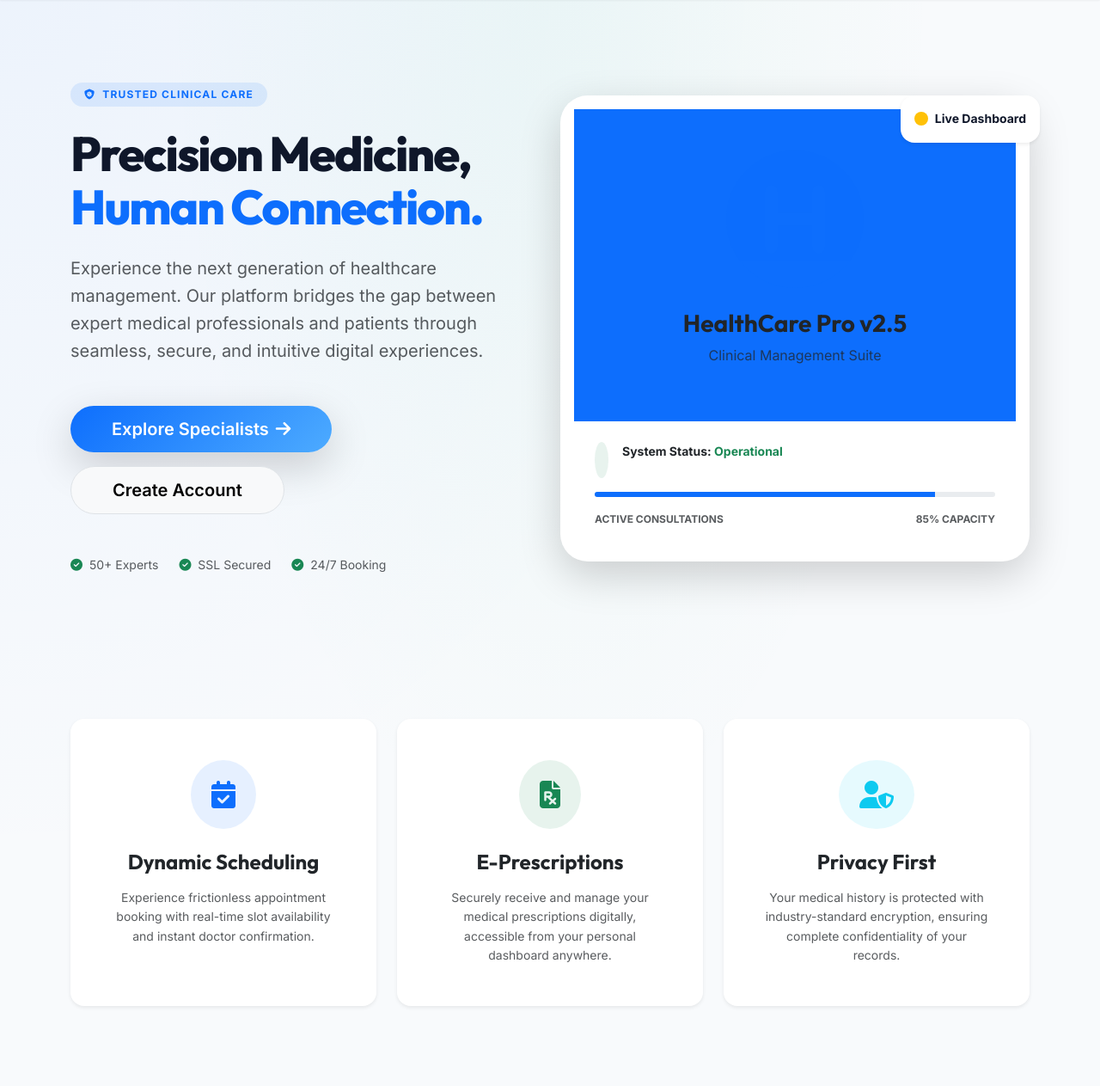
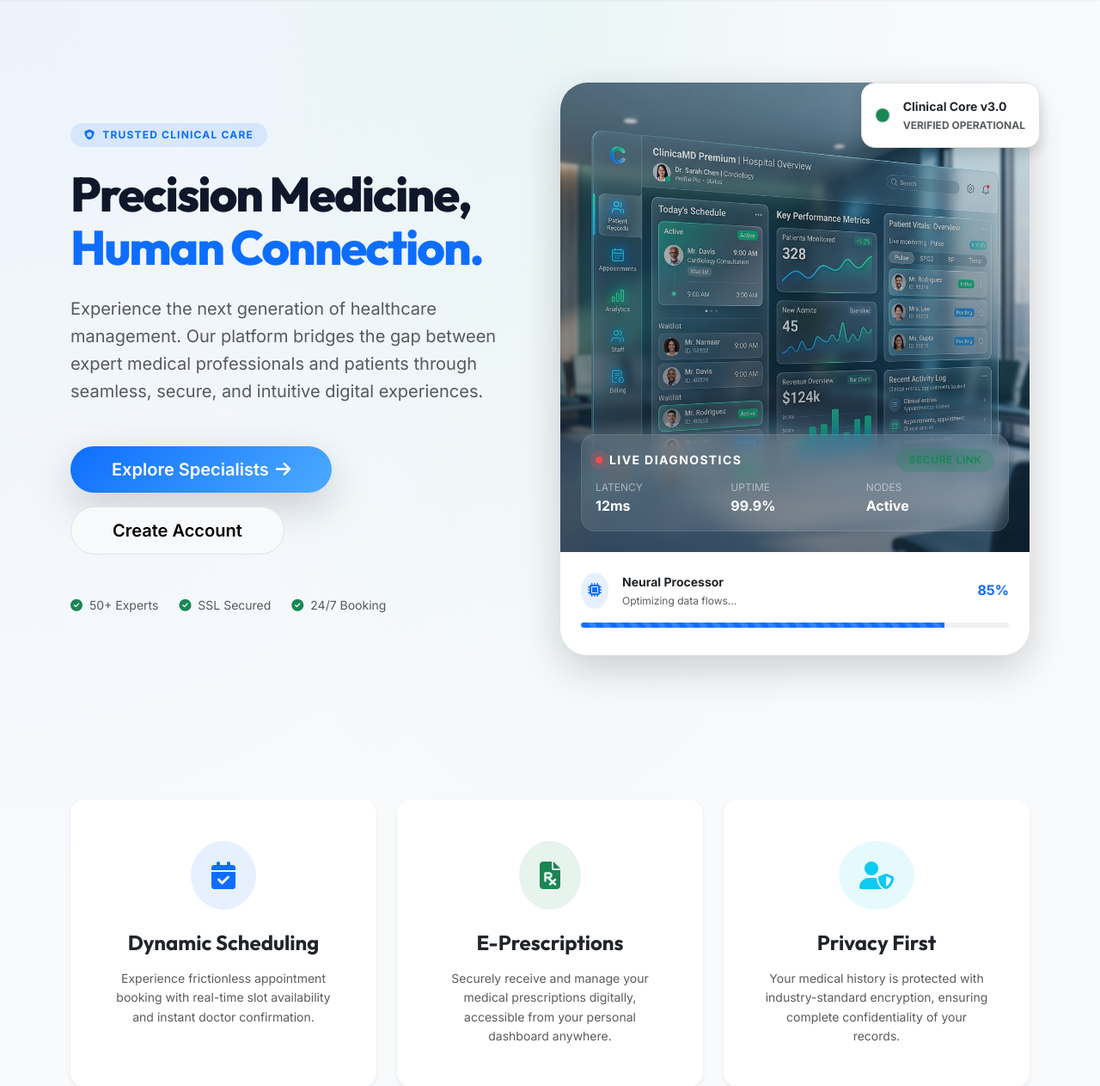
Before and after one commit to jestin-16/healthcare_project, a Django app: page / in a window 1280 px wide. Shown: the part 73-1336 px from the top of the page at 86% size. Run offline with Django 4.2, Linux system fonts and the light colour scheme.

Commit message:
Modernized Home Hero: Replaced placeholder graphics with premium AI-generated Clinical Intelligence dashboard

```diff
--- a/appointments/templates/appointments/home.html
+++ b/appointments/templates/appointments/home.html
@@ -26,33 +26,62 @@
         </div>
     </div>
     <div class="col-lg-6 position-relative">
-        <div class="card border-0 shadow-lg p-3 overflow-hidden" style="border-radius: 2rem;">
-            <div class="bg-primary bg-opacity-5 p-5 text-center">
-                <i class="fas fa-hospital-symbol fa-10x text-primary opacity-25"></i>
-                <div class="mt-4">
-                    <h3 class="fw-bold text-dark">HealthCare Pro v2.5</h3>
-                    <p class="text-muted">Clinical Management Suite</p>
+        <div class="card border-0 shadow-lg overflow-hidden" style="border-radius: 2rem;">
+            <div class="position-relative">
+                <img src="/static/images/hero_dashboard.png" class="img-fluid" alt="Clinical Intelligence Dashboard" style="filter: brightness(0.9); transition: all 0.5s ease;">
+                <div class="position-absolute top-0 start-0 w-100 h-100 bg-gradient-to-t from-dark to-transparent opacity-50"></div>
+
+                <div class="position-absolute bottom-0 start-0 p-4 w-100">
+                    <div class="glass-morphism p-3 rounded-4 border border-white border-opacity-10">
+                        <div class="d-flex justify-content-between align-items-center mb-2">
+                            <div class="d-flex align-items-center gap-2">
+                                <span class="pulse-red"></span>
+                                <span class="text-white small fw-bold text-uppercase ls-wide">Live Diagnostics</span>
+                            </div>
+                            <span class="badge bg-success bg-opacity-25 text-success border-0 small">Secure Link</span>
+                        </div>
+                        <div class="row g-2">
+                            <div class="col-4">
+                                <div class="text-white-50 x-small text-uppercase">Latency</div>
+                                <div class="text-white fw-bold">12ms</div>
+                            </div>
+                            <div class="col-4">
+                                <div class="text-white-50 x-small text-uppercase">Uptime</div>
+                                <div class="text-white fw-bold">99.9%</div>
+                            </div>
+                            <div class="col-4">
+                                <div class="text-white-50 x-small text-uppercase">Nodes</div>
+                                <div class="text-white fw-bold">Active</div>
+                            </div>
+                        </div>
+                    </div>
                 </div>
             </div>
             <div class="card-body p-4 bg-white">
-                <div class="d-flex gap-3 mb-3">
-                    <div class="bg-success bg-opacity-10 p-2 rounded-circle"><i class="fas fa-pulse text-success"></i></div>
-                    <div class="small fw-bold">System Status: <span class="text-success">Operational</span></div>
+                <div class="d-flex align-items-center justify-content-between mb-3">
+                    <div class="d-flex gap-3 align-items-center">
+                        <div class="bg-primary bg-opacity-10 p-2 rounded-circle"><i class="fas fa-microchip text-primary"></i></div>
+                        <div>
+                            <div class="small fw-bold text-dark">Neural Processor</div>
+                            <div class="x-small text-muted">Optimizing data flows...</div>
+                        </div>
+                    </div>
+                    <div class="text-primary fw-bold">85%</div>
                 </div>
-                <div class="progress mb-3" style="height: 6px;">
-                    <div class="progress-bar bg-primary" style="width: 85%;"></div>
-                </div>
-                <div class="d-flex justify-content-between x-small text-muted fw-bold text-uppercase">
-                    <span>Active Consultations</span>
-                    <span>85% Capacity</span>
+                <div class="progress mb-2" style="height: 6px; background-color: #f0f0f0;">
+                    <div class="progress-bar progress-bar-striped progress-bar-animated bg-primary" style="width: 85%;"></div>
                 </div>
             </div>
         </div>
-        <!-- Decorative Elements -->
-        <div class="position-absolute top-0 end-0 mt-n3 me-n3 bg-white shadow-sm p-3 rounded-4 d-none d-lg-block" style="z-index: 2;">
-            <div class="d-flex align-items-center gap-2">
-                <div class="bg-warning p-2 rounded-circle"></div>
-                <span class="fw-bold small">Live Dashboard</span>
+
+        <!-- Floating Badge -->
+        <div class="position-absolute top-0 end-0 mt-n2 me-n2 bg-white shadow p-3 rounded-4 d-none d-lg-block border" style="z-index: 2;">
+            <div class="d-flex align-items-center gap-3">
+                <div class="bg-success p-2 rounded-circle pulse-green shadow-sm"></div>
+                <div>
+                    <div class="fw-bold small text-dark">Clinical Core v3.0</div>
+                    <div class="x-small text-muted text-uppercase fw-bold">Verified Operational</div>
+                </div>
             </div>
         </div>
     </div>
--- a/static/css/style.css
+++ b/static/css/style.css
@@ -230,3 +230,47 @@ h1, h2, h3, h4, h5, h6 {
 .hover-primary:hover {
     color: var(--primary-color) !important;
 }
+
+/* Advanced UI Utilities */
+.glass-morphism {
+    background: rgba(255, 255, 255, 0.1);
+    backdrop-filter: blur(10px);
+    -webkit-backdrop-filter: blur(10px);
+    border: 1px solid rgba(255, 255, 255, 0.2);
+}
+
+.pulse-red {
+    width: 8px;
+    height: 8px;
+    background: #ff4d4d;
+    border-radius: 50%;
+    display: inline-block;
+    box-shadow: 0 0 0 rgba(255, 77, 77, 0.4);
+    animation: pulse-red 2s infinite;
+}
+
+@keyframes pulse-red {
+    0% { transform: scale(0.95); box-shadow: 0 0 0 0 rgba(255, 77, 77, 0.7); }
+    70% { transform: scale(1); box-shadow: 0 0 0 10px rgba(255, 77, 77, 0); }
+    100% { transform: scale(0.95); box-shadow: 0 0 0 0 rgba(255, 77, 77, 0); }
+}
+
+.pulse-green {
+    width: 10px;
+    height: 10px;
+    background: var(--success-color);
+    border-radius: 50%;
+    display: inline-block;
+    box-shadow: 0 0 0 rgba(16, 185, 129, 0.4);
+    animation: pulse-green 2s infinite;
+}
+
+@keyframes pulse-green {
+    0% { transform: scale(0.95); box-shadow: 0 0 0 0 rgba(16, 185, 129, 0.7); }
+    70% { transform: scale(1); box-shadow: 0 0 0 10px rgba(16, 185, 129, 0); }
+    100% { transform: scale(0.95); box-shadow: 0 0 0 0 rgba(16, 185, 129, 0); }
+}
+
+.bg-gradient-to-t {
+    background: linear-gradient(to top, rgba(15, 23, 42, 0.8), transparent);
+}
```
Also changed, not shown: generate_ppt.py (added, +104 -0 lines), static/images/hero_dashboard.png (added), 1 other file.
